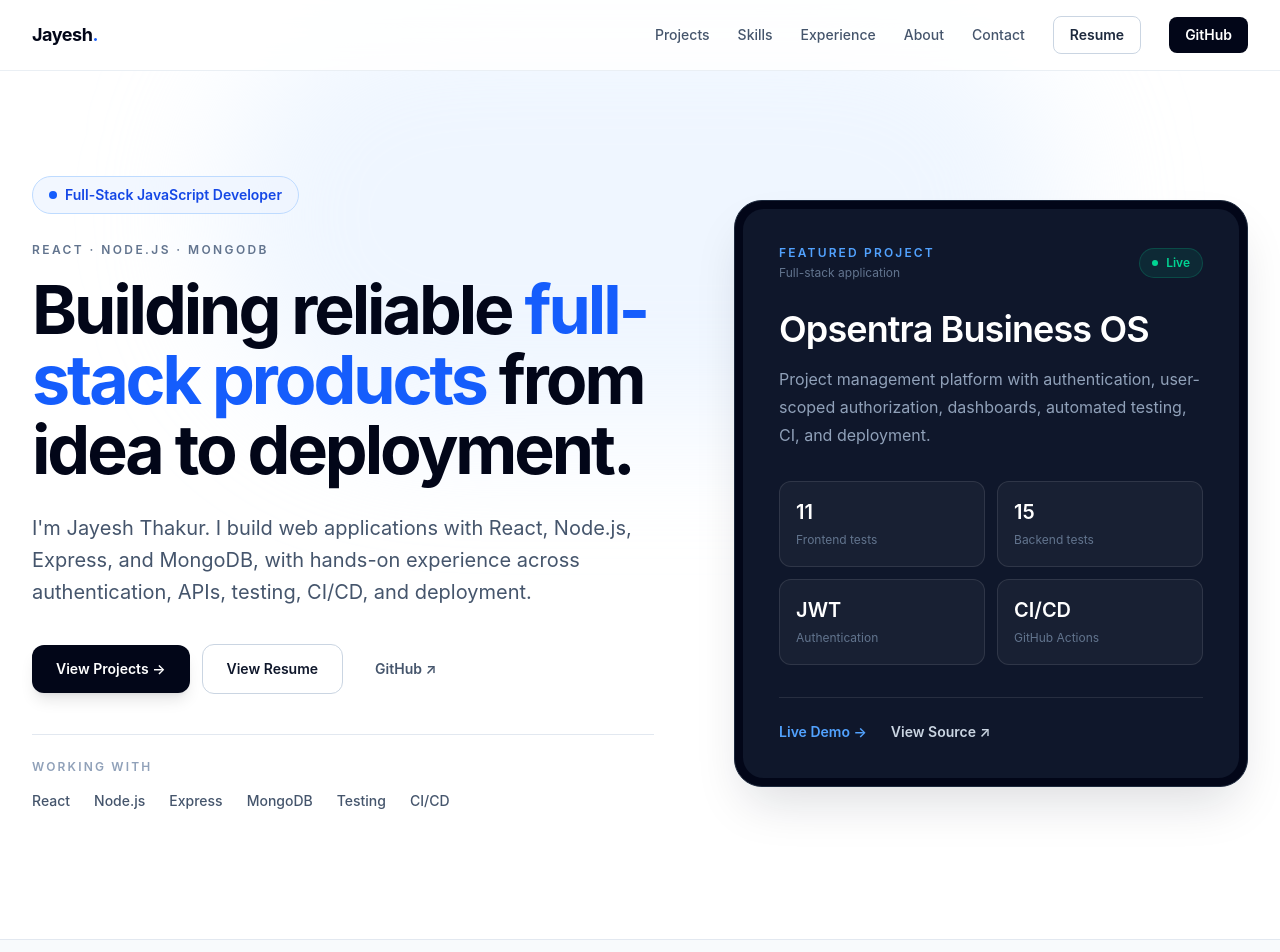
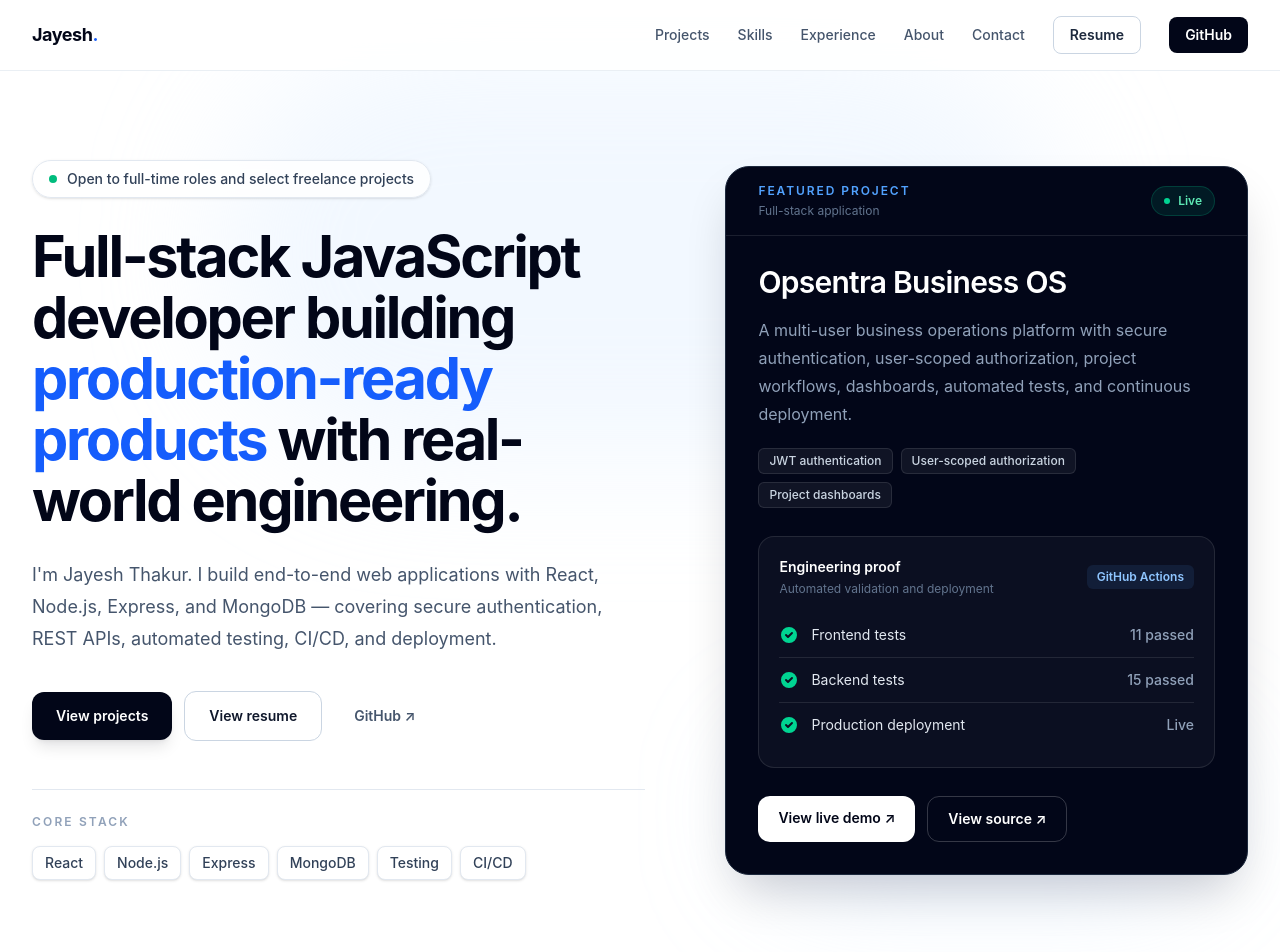
Before and after one commit to Jayeeeesh/Jayeeeesh.github.io, a React (Vite) app: page / in a window 1280 px wide. Shown: the top 952 px of the page. Built offline with nearby package versions, Linux system fonts and the light colour scheme.

Commit message:
feat: enhance Hero and Projects sections with improved content and layout

```diff
--- a/src/sections/Hero.jsx
+++ b/src/sections/Hero.jsx
@@ -7,158 +7,239 @@ const technologies = [
   "CI/CD",
 ];
 
+const pipeline = [
+  { label: "Frontend tests", result: "11 passed" },
+  { label: "Backend tests", result: "15 passed" },
+  { label: "Production deployment", result: "Live" },
+];
+
+const features = [
+  "JWT authentication",
+  "User-scoped authorization",
+  "Project dashboards",
+];
+
+const focusRing =
+  "focus-visible:outline-none focus-visible:ring-2 focus-visible:ring-blue-600 focus-visible:ring-offset-2";
+
+function CheckIcon() {
+  return (
+    <svg
+      aria-hidden="true"
+      viewBox="0 0 20 20"
+      fill="currentColor"
+      className="h-5 w-5 flex-none text-emerald-400"
+    >
+      <path
+        fillRule="evenodd"
+        d="M10 18a8 8 0 100-16 8 8 0 000 16zm3.707-9.293a1 1 0 00-1.414-1.414L9 10.586 7.707 9.293a1 1 0 00-1.414 1.414l2 2a1 1 0 001.414 0l4-4z"
+        clipRule="evenodd"
+      />
+    </svg>
+  );
+}
+
 function Hero() {
   return (
     <section
       id="home"
-      className="relative isolate overflow-hidden bg-white px-6 pb-24 pt-36 sm:pt-40 lg:px-8 lg:pb-32 lg:pt-44"
+      className="relative isolate overflow-hidden bg-white px-6 pb-24 pt-32 sm:pt-36 lg:px-8 lg:pb-32 lg:pt-40"
     >
+      {/* Background accent */}
       <div
         aria-hidden="true"
         className="pointer-events-none absolute inset-0 -z-10"
       >
-        <div className="absolute left-1/2 top-0 h-[430px] w-[850px] -translate-x-1/2 rounded-full bg-blue-100/45 blur-3xl" />
+        <div className="absolute left-1/2 top-10 h-[420px] w-[850px] -translate-x-1/2 rounded-full bg-blue-100/35 blur-3xl" />
       </div>
 
-      <div className="mx-auto grid max-w-7xl items-center gap-14 lg:grid-cols-[1.08fr_0.92fr] lg:gap-16">
+      <div className="mx-auto grid max-w-7xl items-center gap-14 lg:grid-cols-[1.08fr_0.92fr] lg:gap-20">
+        {/* Intro */}
         <div>
-          <div className="inline-flex items-center gap-2 rounded-full border border-blue-200 bg-blue-50/80 px-4 py-2 text-sm font-semibold text-blue-700">
-            <span className="h-2 w-2 rounded-full bg-blue-600" />
-            Full-Stack JavaScript Developer
-          </div>
-
-          <p className="mt-7 text-xs font-semibold uppercase tracking-[0.2em] text-slate-500">
-            React · Node.js · MongoDB
+          <p className="inline-flex items-center gap-2.5 rounded-full border border-slate-200 bg-white/80 px-4 py-2 text-sm font-medium text-slate-700 shadow-sm backdrop-blur">
+            <span
+              aria-hidden="true"
+              className="h-2 w-2 rounded-full bg-emerald-500"
+            />
+            Open to full-time roles and select freelance projects
           </p>
 
-          <h1 className="mt-4 max-w-4xl text-5xl font-bold tracking-[-0.045em] text-slate-950 sm:text-6xl lg:text-[4.25rem] lg:leading-[1.03]">
-            Building reliable{" "}
-            <span className="text-blue-600">full-stack products</span> from idea
-            to deployment.
+          <h1 className="mt-7 max-w-3xl text-4xl font-bold tracking-[-0.04em] text-slate-950 sm:text-5xl lg:text-[3.6rem] lg:leading-[1.06]">
+            Full-stack JavaScript developer building{" "}
+            <span className="text-blue-600">production-ready products</span>{" "}
+            with real-world engineering.
           </h1>
 
-          <p className="mt-7 max-w-2xl text-lg leading-8 text-slate-600 sm:text-xl">
-            I&apos;m Jayesh Thakur. I build web applications with React,
-            Node.js, Express, and MongoDB, with hands-on experience across
-            authentication, APIs, testing, CI/CD, and deployment.
+          <p className="mt-7 max-w-2xl text-lg leading-8 text-slate-600">
+            I&apos;m Jayesh Thakur. I build end-to-end web applications with
+            React, Node.js, Express, and MongoDB — covering secure
+            authentication, REST APIs, automated testing, CI/CD, and deployment.
           </p>
 
+          {/* Actions */}
           <div className="mt-9 flex flex-wrap items-center gap-3">
             <a
               href="#projects"
-              className="rounded-xl bg-slate-950 px-6 py-3.5 text-sm font-semibold text-white shadow-lg shadow-slate-950/10 transition hover:-translate-y-0.5 hover:bg-slate-800"
+              className={`rounded-xl bg-slate-950 px-6 py-3.5 text-sm font-semibold text-white shadow-lg shadow-slate-950/10 transition duration-200 hover:-translate-y-0.5 hover:bg-slate-800 ${focusRing}`}
             >
-              View Projects →
+              View projects
             </a>
 
             <a
               href="/resume.pdf"
               target="_blank"
               rel="noreferrer"
-              className="rounded-xl border border-slate-300 bg-white px-6 py-3.5 text-sm font-semibold text-slate-900 transition hover:-translate-y-0.5 hover:border-slate-400 hover:bg-slate-50"
+              className={`rounded-xl border border-slate-300 bg-white px-6 py-3.5 text-sm font-semibold text-slate-900 transition duration-200 hover:-translate-y-0.5 hover:border-slate-400 hover:bg-slate-50 ${focusRing}`}
             >
-              View Resume
+              View resume
             </a>
 
             <a
               href="https://github.com/Jayeeeesh"
               target="_blank"
               rel="noreferrer"
-              className="px-5 py-3.5 text-sm font-semibold text-slate-600 transition hover:text-slate-950"
+              aria-label="Open Jayesh Thakur's GitHub profile"
+              className={`rounded-xl px-5 py-3.5 text-sm font-semibold text-slate-600 transition hover:text-slate-950 ${focusRing}`}
             >
               GitHub ↗
             </a>
           </div>
 
-          <div className="mt-10 border-t border-slate-200 pt-6">
-            <p className="mb-4 text-xs font-semibold uppercase tracking-[0.18em] text-slate-400">
-              Working with
+          {/* Stack */}
+          <div className="mt-12 border-t border-slate-200 pt-6">
+            <p className="text-xs font-semibold uppercase tracking-[0.18em] text-slate-400">
+              Core stack
             </p>
 
-            <div className="flex flex-wrap gap-x-6 gap-y-3">
+            <ul className="mt-4 flex flex-wrap gap-2">
               {technologies.map((technology) => (
-                <span
+                <li
                   key={technology}
-                  className="text-sm font-medium text-slate-600"
+                  className="rounded-lg border border-slate-200 bg-white px-3 py-1.5 text-sm font-medium text-slate-700 shadow-sm"
                 >
                   {technology}
-                </span>
+                </li>
               ))}
-            </div>
+            </ul>
           </div>
         </div>
 
-        <div className="relative lg:pl-4">
-          <div className="rounded-[1.75rem] border border-slate-800 bg-slate-950 p-2 shadow-2xl shadow-slate-900/15">
-            <div className="rounded-[1.3rem] bg-slate-900 p-7 sm:p-9">
-              <div className="flex items-center justify-between gap-4">
+        {/* Featured project */}
+        <div className="relative">
+          <div
+            aria-hidden="true"
+            className="absolute inset-x-10 bottom-0 -z-10 h-32 rounded-full bg-blue-200/40 blur-3xl"
+          />
+
+          <article className="overflow-hidden rounded-3xl border border-slate-800 bg-slate-950 shadow-2xl shadow-slate-950/20">
+            {/* Card header */}
+            <div className="flex items-center justify-between border-b border-white/10 px-6 py-4 sm:px-8">
               <div>
-                  <p className="text-xs font-semibold uppercase tracking-[0.18em] text-blue-400">
-                    Featured Project
+                <p className="text-xs font-semibold uppercase tracking-[0.16em] text-blue-400">
+                  Featured project
                 </p>
-
                 <p className="mt-1 text-xs text-slate-500">
                   Full-stack application
                 </p>
               </div>
 
-                <span className="inline-flex items-center gap-2 rounded-full border border-emerald-400/20 bg-emerald-400/10 px-3 py-1.5 text-xs font-semibold text-emerald-400">
-                  <span className="h-1.5 w-1.5 rounded-full bg-emerald-400" />
+              <span className="inline-flex items-center gap-2 rounded-full border border-emerald-400/20 bg-emerald-400/10 px-3 py-1.5 text-xs font-semibold text-emerald-300">
+                <span
+                  aria-hidden="true"
+                  className="h-1.5 w-1.5 rounded-full bg-emerald-400"
+                />
                 Live
               </span>
             </div>
 
-              <h2 className="mt-7 text-3xl font-semibold tracking-tight text-white sm:text-4xl">
+            <div className="px-6 pb-7 pt-7 sm:px-8 sm:pb-8">
+              <h2 className="text-2xl font-semibold tracking-tight text-white sm:text-3xl">
                 Opsentra Business OS
               </h2>
 
               <p className="mt-4 leading-7 text-slate-400">
-                Project management platform with authentication, user-scoped
-                authorization, dashboards, automated testing, CI, and
-                deployment.
+                A multi-user business operations platform with secure
+                authentication, user-scoped authorization, project workflows,
+                dashboards, automated tests, and continuous deployment.
               </p>
 
-              <div className="mt-8 grid grid-cols-2 gap-3">
-                <Proof value="11" label="Frontend tests" />
-                <Proof value="15" label="Backend tests" />
-                <Proof value="JWT" label="Authentication" />
-                <Proof value="CI/CD" label="GitHub Actions" />
+              {/* Features */}
+              <ul className="mt-5 flex flex-wrap gap-2">
+                {features.map((feature) => (
+                  <li
+                    key={feature}
+                    className="rounded-md border border-white/10 bg-white/[0.06] px-2.5 py-1 text-xs font-medium text-slate-300"
+                  >
+                    {feature}
+                  </li>
+                ))}
+              </ul>
+
+              {/* Engineering proof */}
+              <div className="mt-7 rounded-2xl border border-white/10 bg-white/[0.04] p-5">
+                <div className="flex items-center justify-between gap-4">
+                  <div>
+                    <p className="text-sm font-semibold text-white">
+                      Engineering proof
+                    </p>
+
+                    <p className="mt-1 text-xs text-slate-500">
+                      Automated validation and deployment
+                    </p>
                   </div>
 
-              <div className="mt-8 flex flex-wrap gap-6 border-t border-white/10 pt-6">
+                  <span className="rounded-md bg-blue-400/10 px-2.5 py-1 text-xs font-semibold text-blue-300">
+                    GitHub Actions
+                  </span>
+                </div>
+
+                <ul className="mt-4 divide-y divide-white/10">
+                  {pipeline.map((step) => (
+                    <li
+                      key={step.label}
+                      className="flex items-center justify-between gap-4 py-3 text-sm"
+                    >
+                      <span className="flex items-center gap-3 text-slate-200">
+                        <CheckIcon />
+                        {step.label}
+                      </span>
+
+                      <span className="font-medium text-slate-400">
+                        {step.result}
+                      </span>
+                    </li>
+                  ))}
+                </ul>
+              </div>
+
+              {/* Project actions */}
+              <div className="mt-7 flex flex-wrap gap-3">
                 <a
                   href="https://nexora-web-v8fa.onrender.com"
                   target="_blank"
                   rel="noreferrer"
-                  className="text-sm font-semibold text-blue-400 transition hover:text-blue-300"
+                  aria-label="Open Opsentra Business OS live demo"
+                  className="rounded-xl bg-white px-5 py-3 text-sm font-semibold text-slate-950 transition duration-200 hover:-translate-y-0.5 hover:bg-slate-100 focus-visible:outline-none focus-visible:ring-2 focus-visible:ring-white focus-visible:ring-offset-2 focus-visible:ring-offset-slate-950"
                 >
-                  Live Demo →
+                  View live demo ↗
                 </a>
 
                 <a
                   href="https://github.com/Jayeeeesh/opsentra-business-os"
                   target="_blank"
                   rel="noreferrer"
-                  className="text-sm font-semibold text-slate-300 transition hover:text-white"
+                  aria-label="Open Opsentra Business OS source code on GitHub"
+                  className="rounded-xl border border-white/20 px-5 py-3 text-sm font-semibold text-white transition duration-200 hover:-translate-y-0.5 hover:bg-white/10 focus-visible:outline-none focus-visible:ring-2 focus-visible:ring-white focus-visible:ring-offset-2 focus-visible:ring-offset-slate-950"
                 >
-                  View Source ↗
+                  View source ↗
                 </a>
               </div>
             </div>
-          </div>
+          </article>
         </div>
       </div>
     </section>
   );
 }
 
-function Proof({ value, label }) {
-  return (
-    <div className="rounded-xl border border-white/10 bg-white/[0.04] p-4">
-      <p className="text-xl font-semibold text-white">{value}</p>
-      <p className="mt-1 text-xs leading-5 text-slate-500">{label}</p>
-    </div>
-  );
-}
-
 export default Hero;
```
Also changed, not shown: src/sections/Projects.jsx (+28 -5 lines). Lines whose indentation alone changed are shown as unchanged.
